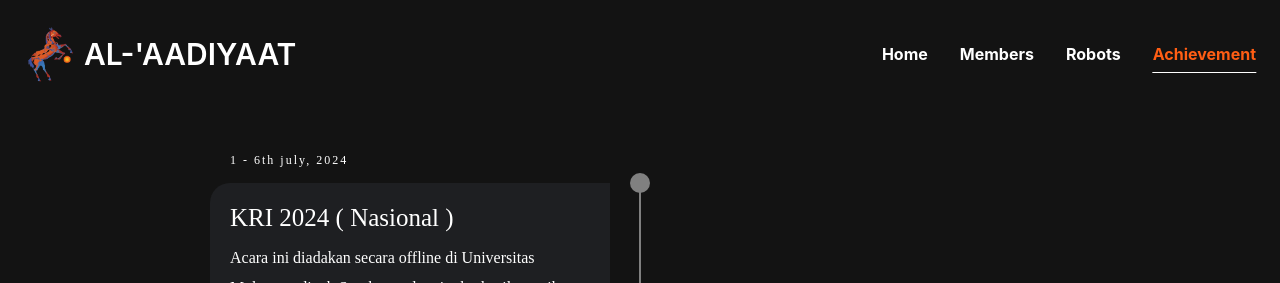
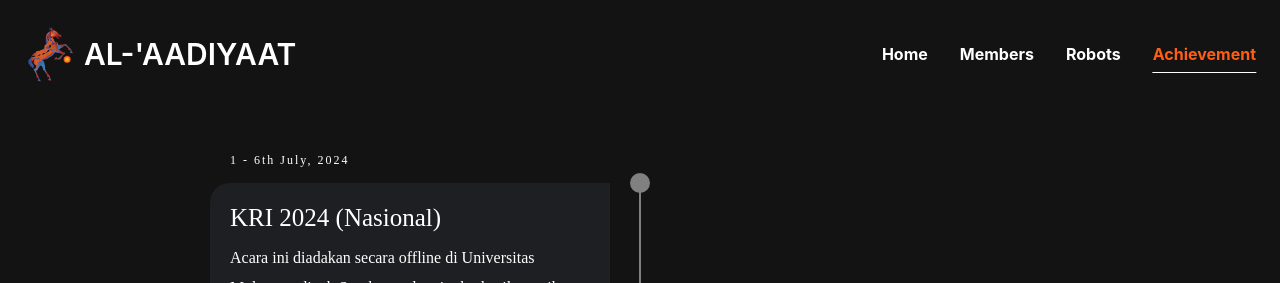
Before and after one commit to DigtaAl/PortoTeamAAD, a Vue app: page /achievement in a window 1280 px wide. Shown: the top 283 px of the page. Built offline with nearby package versions, Linux system fonts and the light colour scheme; a web font is replaced by a local one.

Commit message:
Modify History

```diff
--- a/src/components/Timeline.vue
+++ b/src/components/Timeline.vue
@@ -4,9 +4,12 @@
       <ul>
         <li>
           <div class="timeline-content">
-            <h3 class="date">1 - 6th july, 2024</h3>
-            <h1>KRI 2024 ( Nasional )</h1>
-            <p>Acara ini diadakan secara offline di Universitas Muhammadiyah Surakarta, dan tim berhasil meraih juara 2 tingkat nasional dalam kompetisi tersebut. Informasi lebih lanjut dapat dilihat di sini.</p>
+            <h3 class="date">1 - 6th July, 2024</h3>
+            <h1>KRI 2024 (Nasional)</h1>
+            <p>
+              Acara ini diadakan secara offline di Universitas Muhammadiyah Surakarta, dan tim berhasil meraih juara 2 tingkat nasional dalam kompetisi tersebut. Informasi lebih lanjut dapat dilihat
+              <router-link to="/history">di sini</router-link>.
+            </p>
             <img src="./../assets/images/AAD.jpg" alt="KRI 2024 (Nasional)" />
           </div>
         </li>
```
